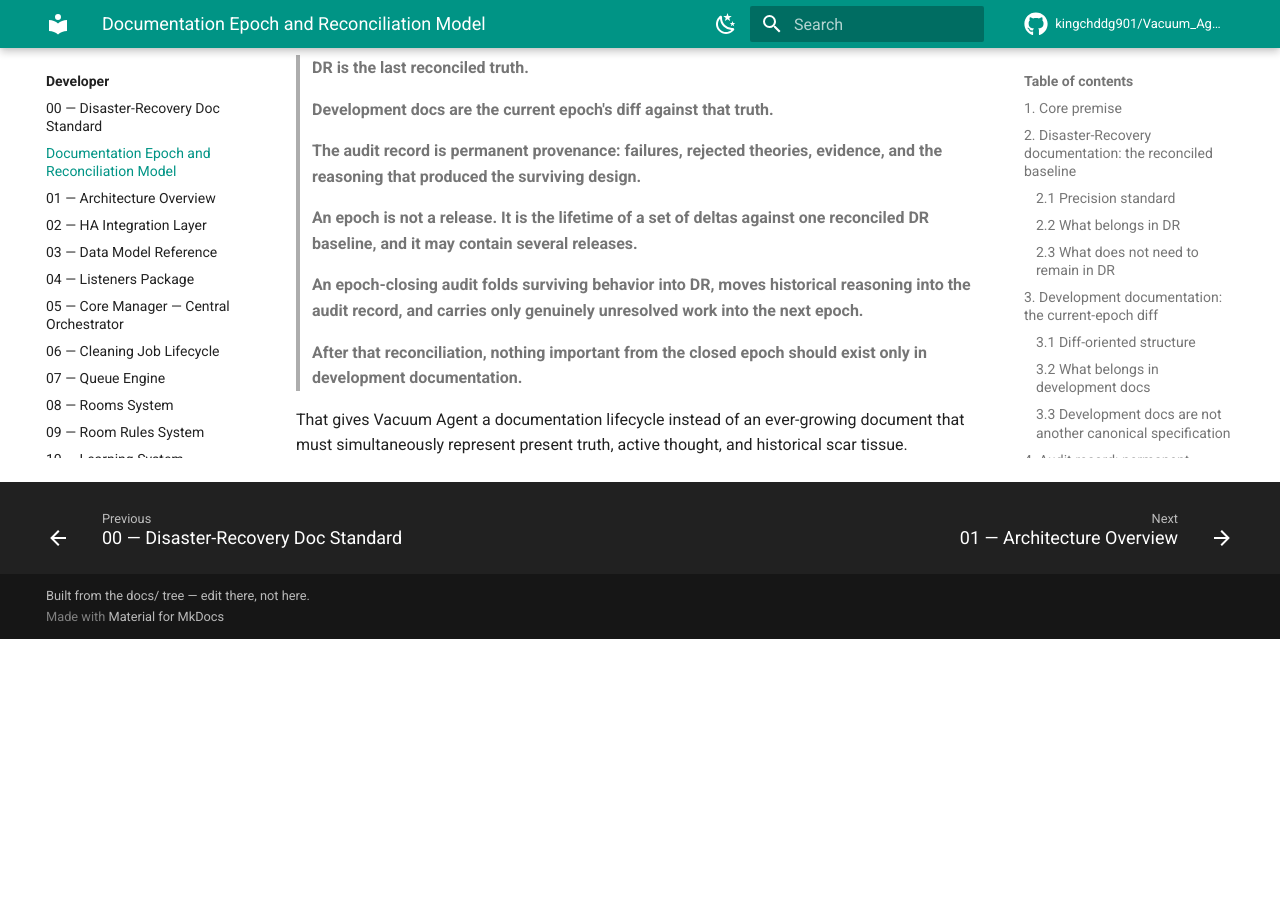
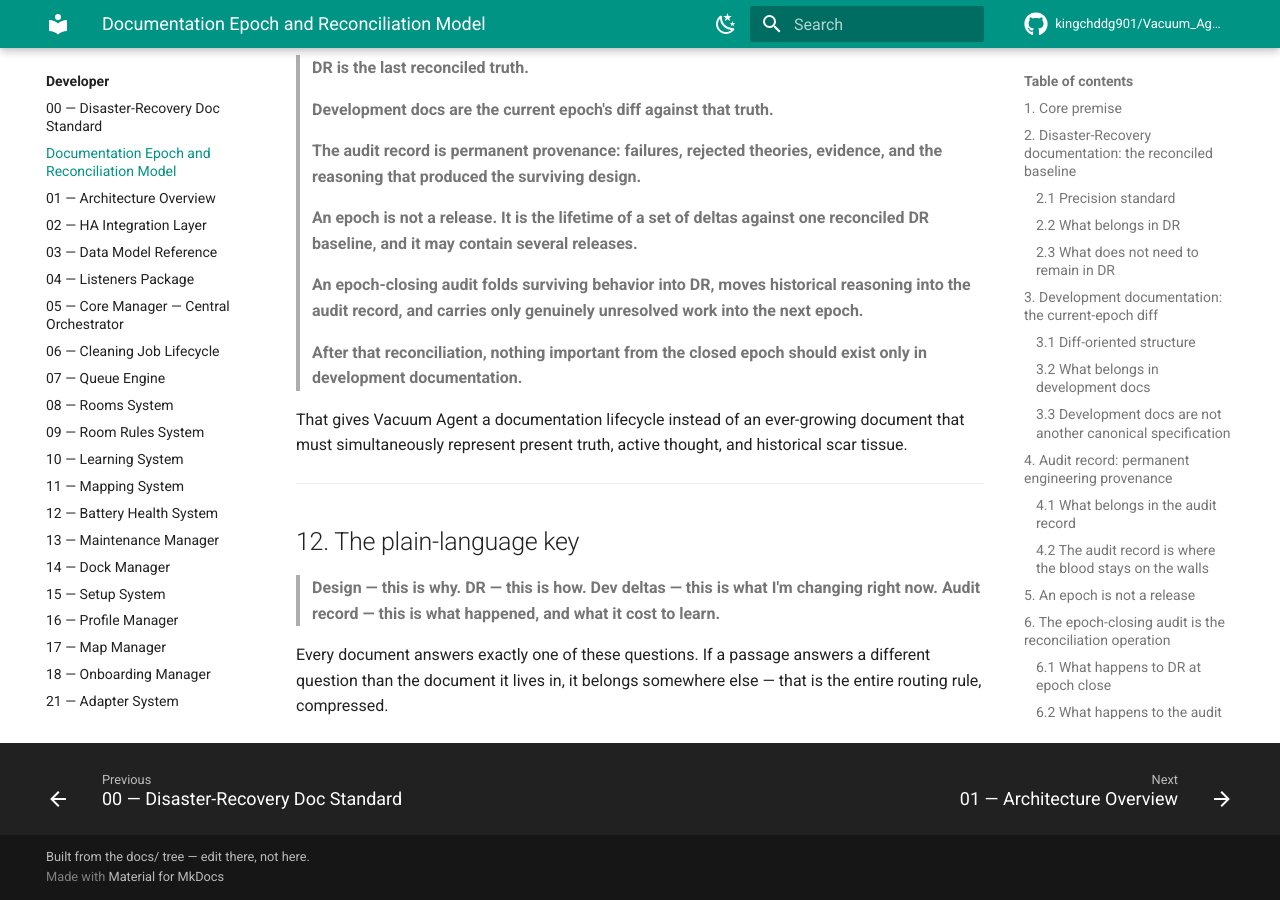
Before and after one commit to kingchddg901/Vacuum_Agent, an MkDocs documentation site: the page built from docs/dev/00a-documentation-epoch-lifecycle.md, in a window 1280 px wide and 900 px high, scrolled down 11854 px. Built offline with MkDocs 1.6.1 and Material for MkDocs 9.7.7, drawn with Linux system fonts in a browser that asks for light colours; comment, search, counter and statistics services are not loaded; before the commit the page ends 12493 px from its top, so only the background shows below that.

Commit message:
docs: the plain-language key -- why / how / changing now / what happened
Chris's four-line compression of the entire documentation model, added to
the epoch doctrine as section 12.

Co-Authored-By: Claude Fable 5 <noreply@anthropic.com>

```diff
--- a/docs/dev/00a-documentation-epoch-lifecycle.md
+++ b/docs/dev/00a-documentation-epoch-lifecycle.md
@@ -440,3 +440,16 @@ The entire model can be reduced to the following rules:
 > **After that reconciliation, nothing important from the closed epoch should exist only in development documentation.**
 
 That gives Vacuum Agent a documentation lifecycle instead of an ever-growing document that must simultaneously represent present truth, active thought, and historical scar tissue.
+
+---
+
+## 12. The plain-language key
+
+> **Design — this is why.**
+> **DR — this is how.**
+> **Dev deltas — this is what I'm changing right now.**
+> **Audit record — this is what happened, and what it cost to learn.**
+
+Every document answers exactly one of these questions. If a passage answers a different
+question than the document it lives in, it belongs somewhere else — that is the entire
+routing rule, compressed.
```
